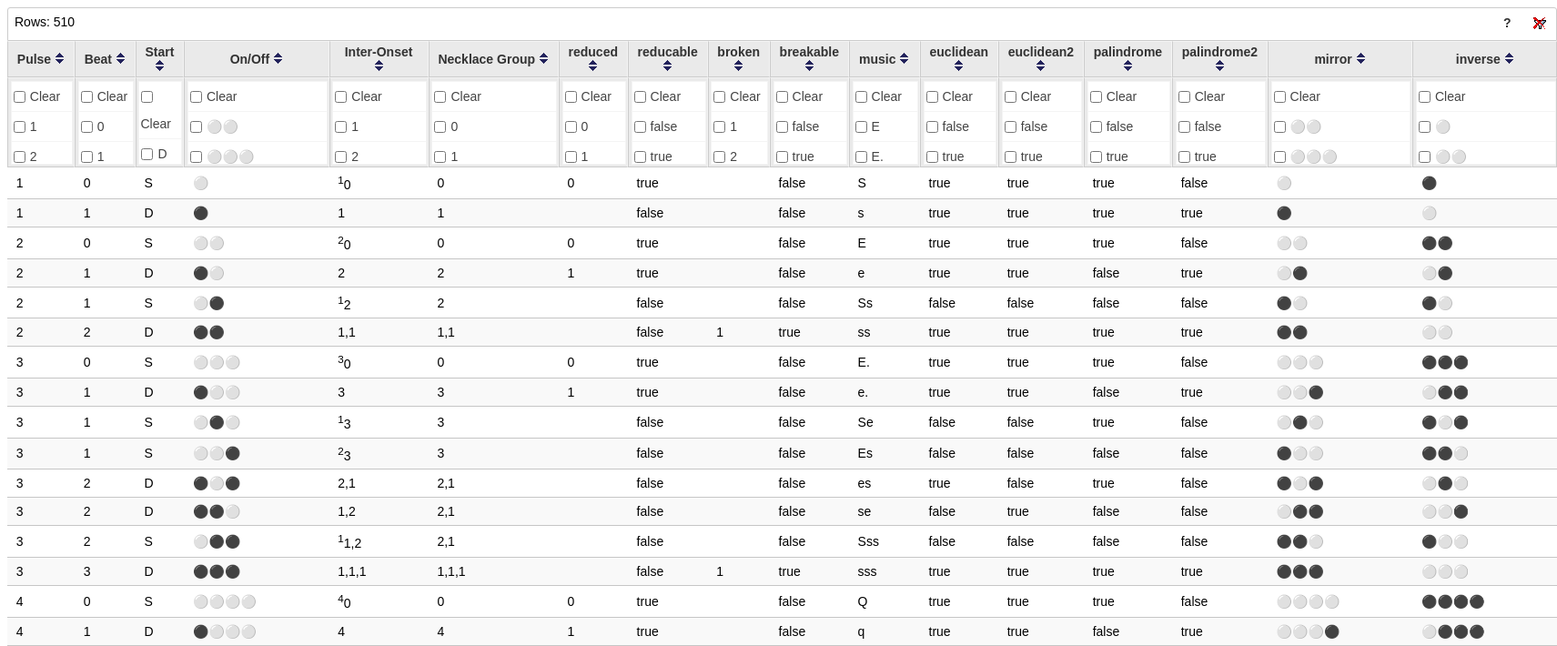
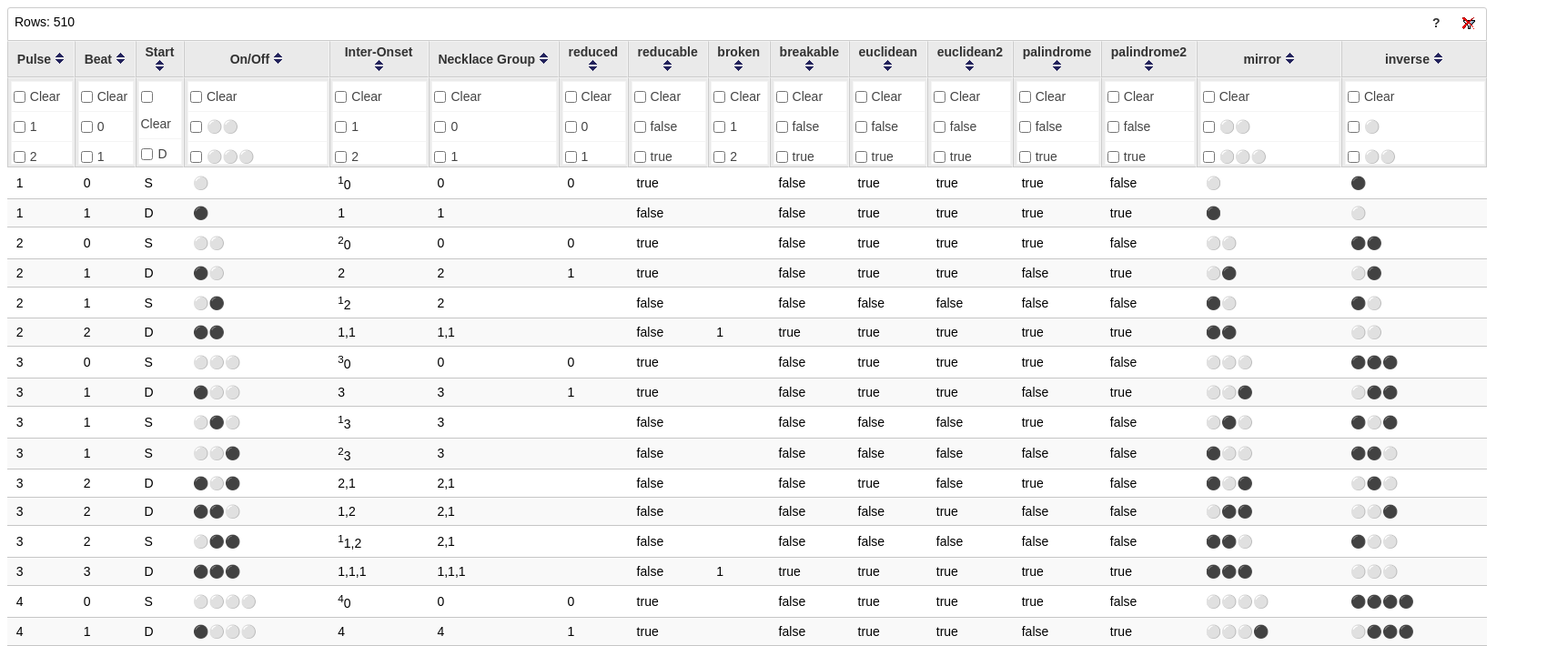
Before and after one commit to jpscribbles/rhythm-factory, a plain HTML site: page rhythm-factory2.html in a window 1280 px wide. Shown: the top 710 px of the page at 91% size, 1711 px wide, since content can reach past the window. Drawn offline with Linux system fonts and the light colour scheme.

Commit message:
Update rhythm-factory2.html

```diff
--- a/rhythm-factory2.html
+++ b/rhythm-factory2.html
@@ -955,10 +955,6 @@ function groupNecklace(arr) {
 <th>broken  <img src="tablefilter/style/themes/updown.png"></th>
 <th>breakable  <img src="tablefilter/style/themes/updown.png"></th>
 
-
-
-<th>music  <img src="tablefilter/style/themes/updown.png"></th>
-
 <th>euclidean  <img src="tablefilter/style/themes/updown.png"></th>
 <th>euclidean2  <img src="tablefilter/style/themes/updown.png"></th>
 
@@ -1016,8 +1012,6 @@ function groupNecklace(arr) {
 
 <td>${breakables[i][j]}</td>
 <td>${breakablesBool[i][j]}</td>
-
-<td>${music[i][j]}</td>
 
 <td>${euclideans[i][j]}</td>
 <td>${euclideans2[i][j]}</td>
```
